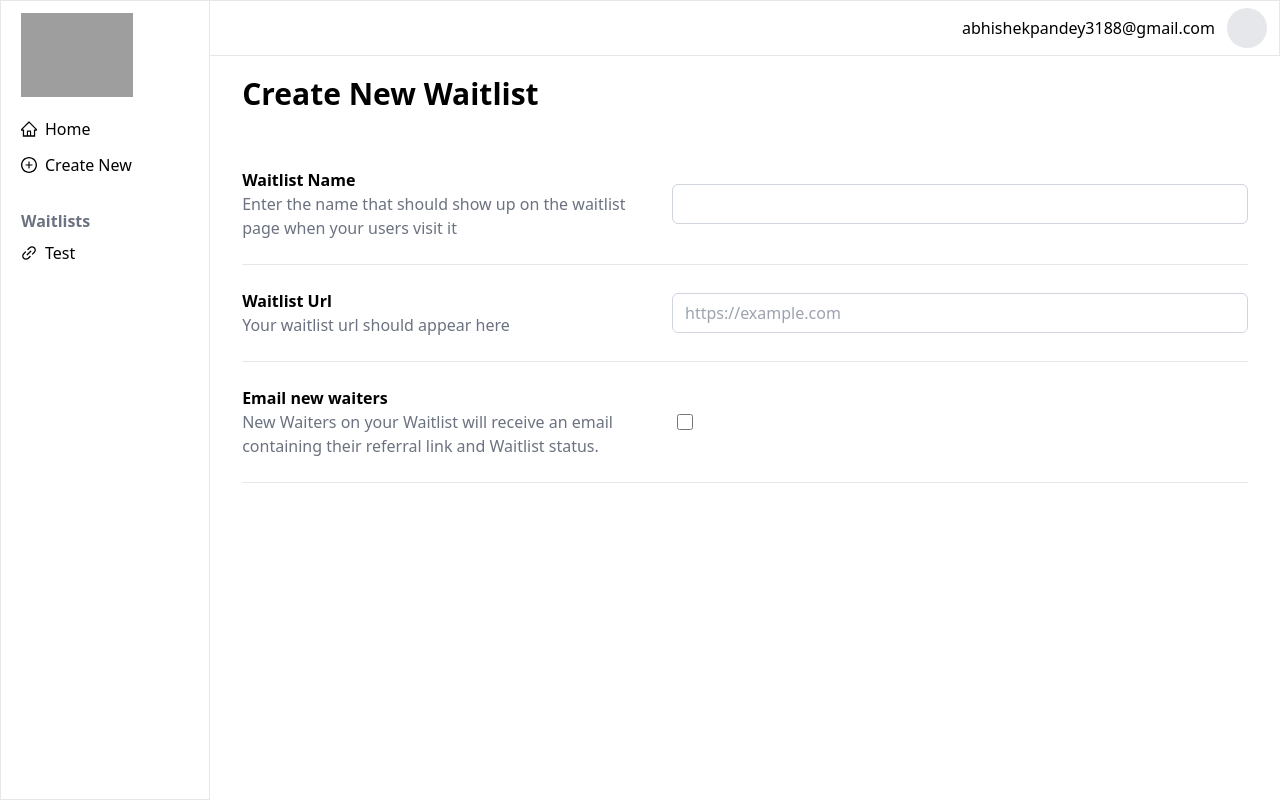
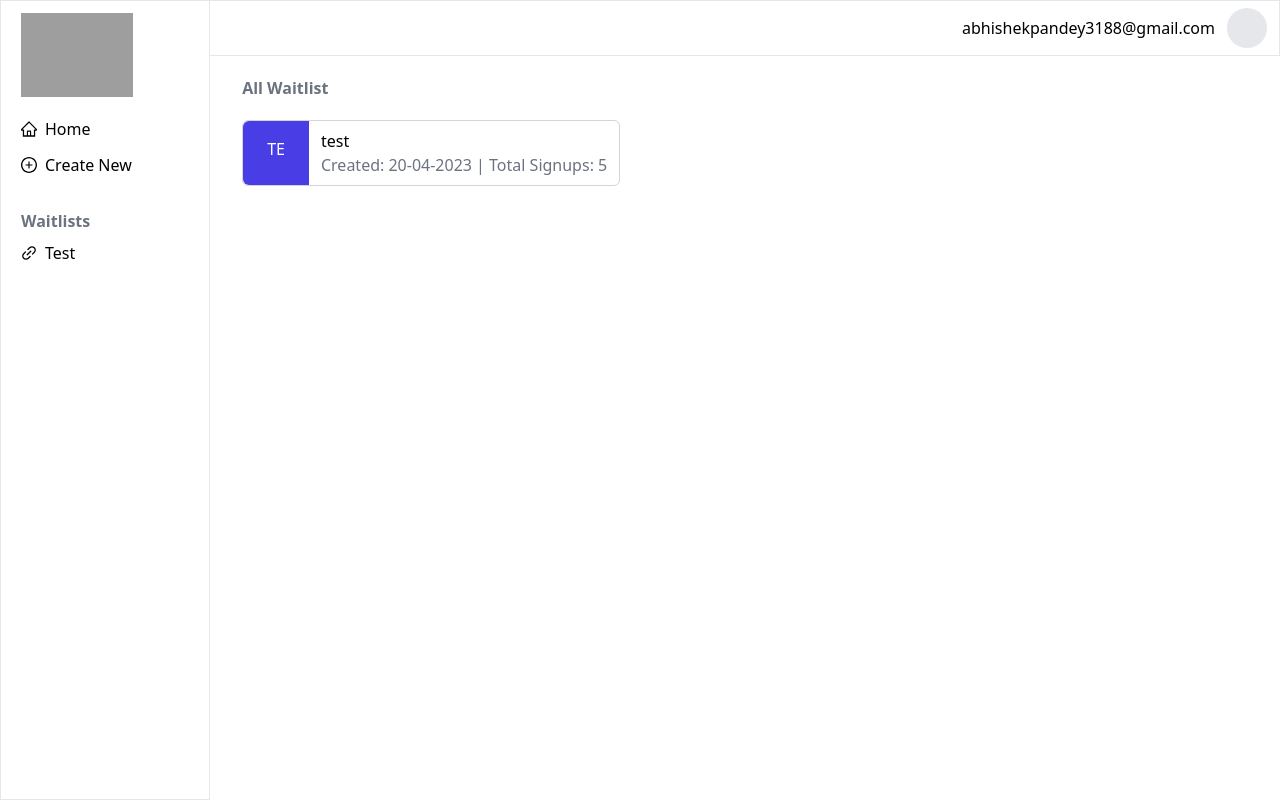
Before and after one commit to ABHISHEK-PANDEY2/waitlist, a React (Create React App) app: page / in a window 1280 px wide. Built offline with nearby package versions, Linux system fonts and the light colour scheme; grey boxes are pictures that could not be loaded.

Commit message:
new pages added

```diff
--- a/src/App.js
+++ b/src/App.js
@@ -10,8 +10,8 @@ function App() {
       <Navbar />
       <div className="h-full w-full">
         <TopNav />
-        <div className="">
-          <Create />
+        <div className="px-8 py-5 ">
+          <Home />
         </div>
       </div>
     </div>
--- a/src/pages/Create/index.js
+++ b/src/pages/Create/index.js
@@ -1,7 +1,7 @@
 const Create = () => {
   return (
     <>
-      <div className="px-8 py-5 text-start">
+      <div className="text-start">
         <h2 className="font-bold text-3xl">Create New Waitlist</h2>
         <section className="mt-8">
           <div className="border border-x-0 border-t-0 border-b border-Gray py-6 flex gap-5 items-center justify-between">
--- a/src/pages/Home/index.js
+++ b/src/pages/Home/index.js
@@ -1,7 +1,22 @@
 const Home = () => {
   return (
     <>
-      <section className=""></section>
+      <section className="">
+        <p className="font-semibold text-GrayText mb-5">All Waitlist</p>
+        <div className="flex flex-auto flex-wrap gap-5">
+          <div className="min-w-fit border border-GrayDark rounded-md flex">
+            <div className="h-full bg-[#493ee6] text-white py-4 px-6 rounded-l-md m-auto">
+              TE
+            </div>
+            <div className="px-3 py-2 m-auto">
+              <p>test</p>
+              <p className=" text-GrayText">
+                Created: 20-04-2023 | Total Signups: 5
+              </p>
+            </div>
+          </div>
+        </div>
+      </section>
     </>
   );
 };
--- a/tailwind.config.js
+++ b/tailwind.config.js
@@ -6,6 +6,7 @@ module.exports = {
       Gray: "#E5E7EB",
       GrayDark: "#D1D5DE",
       GrayText: "#6B7280",
+      white: "#ffffff",
     },
     extend: {},
   },
```
